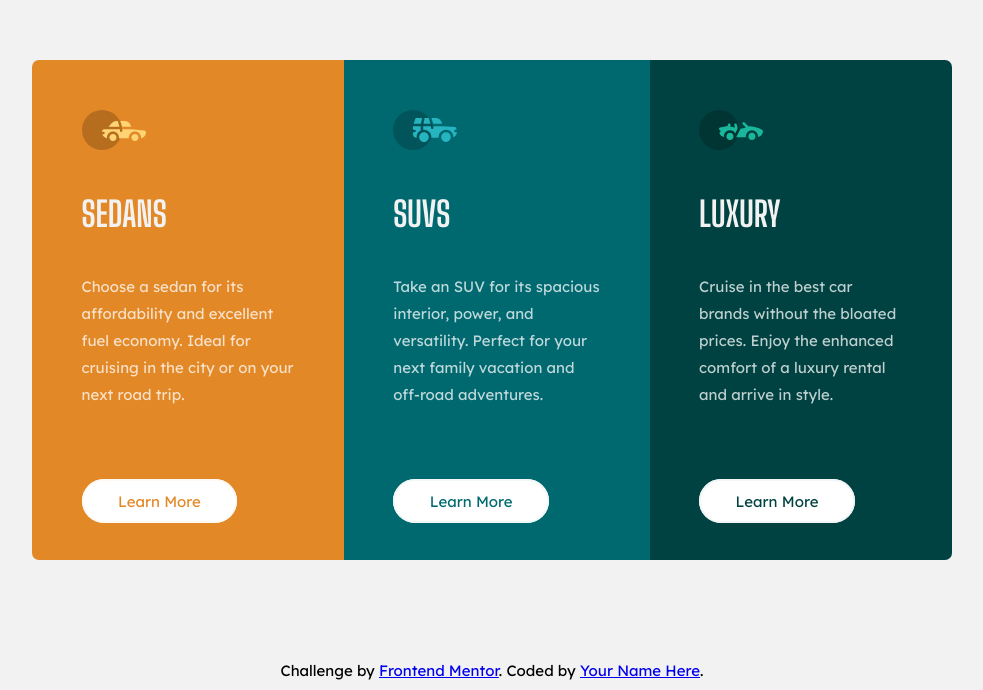
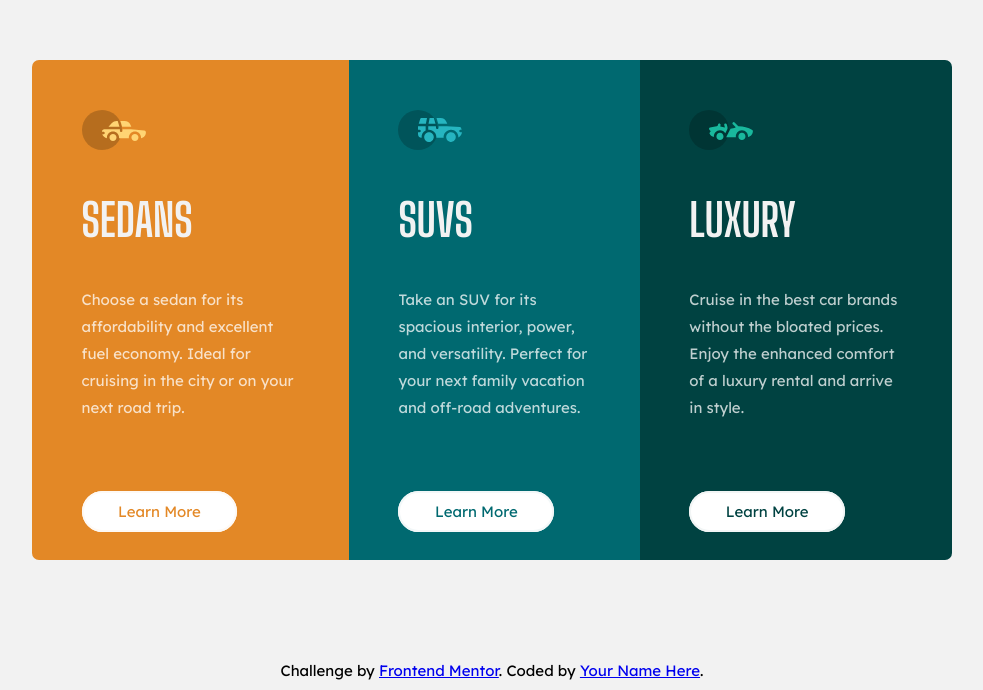
Before and after one commit to mohamed-ndoye811/3-column-preview-card-component, a plain HTML site: page index.html in a window 1280 px wide. Shown: the part 110-800 px from the top of the page, without its empty margins (148-1131 px from the left). Drawn offline with Linux system fonts and the light colour scheme.

Commit message:
Update: img alt, h2 and p tags

```diff
--- a/index.html
+++ b/index.html
@@ -23,13 +23,13 @@
       <section class="previewContainer">
         <div class="card">
           <div class="card__icon">
-            <img src="./images/icon-sedans.svg" alt="Sedan Cars Icon" />
+            <img src="./images/icon-sedans.svg" alt="" />
           </div>
-          <div class="card__title">Sedans</div>
-          <div class="card__text">
+          <h2 class="card__title">Sedans</h2>
+          <p class="card__text">
             Choose a sedan for its affordability and excellent fuel economy.
             Ideal for cruising in the city or on your next road trip.
-          </div>
+          </p>
           <div class="card__button">
             <a href="#">learn more</a>
           </div>
@@ -37,13 +37,13 @@
 
         <div class="card">
           <div class="card__icon">
-            <img src="./images/icon-suvs.svg" alt="SUV Cars Icon" />
+            <img src="./images/icon-suvs.svg" alt="" />
           </div>
-          <div class="card__title">SUVs</div>
-          <div class="card__text">
+          <h2 class="card__title">SUVs</h2>
+          <p class="card__text">
             Take an SUV for its spacious interior, power, and versatility.
             Perfect for your next family vacation and off-road adventures.
-          </div>
+          </p>
           <div class="card__button">
             <a href="#">learn more</a>
           </div>
@@ -51,13 +51,13 @@
 
         <div class="card">
           <div class="card__icon">
-            <img src="./images/icon-luxury.svg" alt="Luxury cars icon" />
+            <img src="./images/icon-luxury.svg" alt="" />
           </div>
-          <div class="card__title">Luxury</div>
-          <div class="card__text">
+          <h2 class="card__title">Luxury</h2>
+          <p class="card__text">
             Cruise in the best car brands without the bloated prices. Enjoy the
             enhanced comfort of a luxury rental and arrive in style.
-          </div>
+          </p>
           <div class="card__button">
             <a href="#">learn more</a>
           </div>
--- a/styles/style.scss
+++ b/styles/style.scss
@@ -69,13 +69,13 @@ footer {
     &__title {
       font-family: $font-big-shoulders;
       text-transform: uppercase;
-      font-size: 2.3em;
+      font-size: 3em;
       font-weight: 700;
     }
 
     &__text {
       color: $text-color;
-      padding-bottom: 3em;
+      padding-bottom: 2.85em;
       line-height: 1.8em;
     }
 
@@ -92,7 +92,7 @@ footer {
         font-size: 1em;
         // Blend mode on screen with black to see throught the bg color:
         mix-blend-mode: screen;
-        padding: 0.7em 2.3em;
+        padding: 0.6em 2.3em;
 
         border: 2px solid $accent-color; //Setting the border so the buttn just fade on hover
         transition-duration: 0.2s; //Add smoothness to the hover effect
```
Also changed, not shown: styles/style.css, 1 other file.
